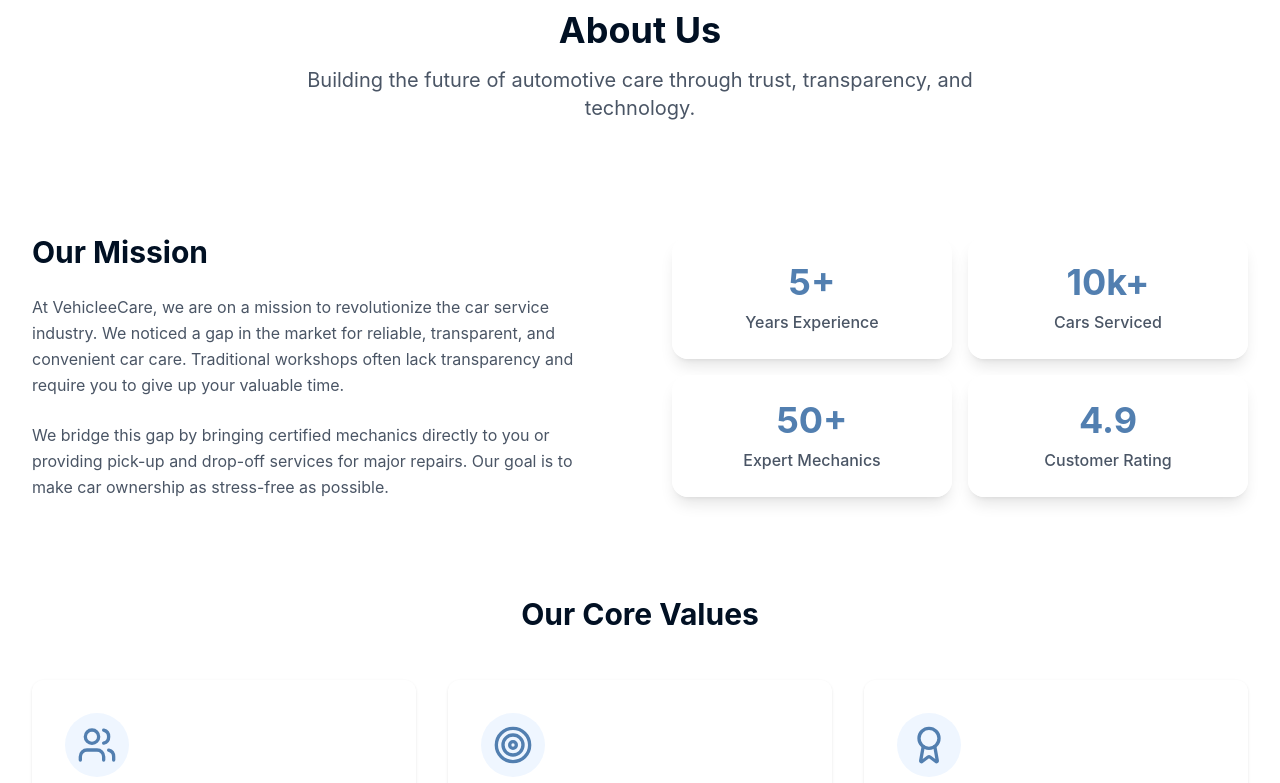
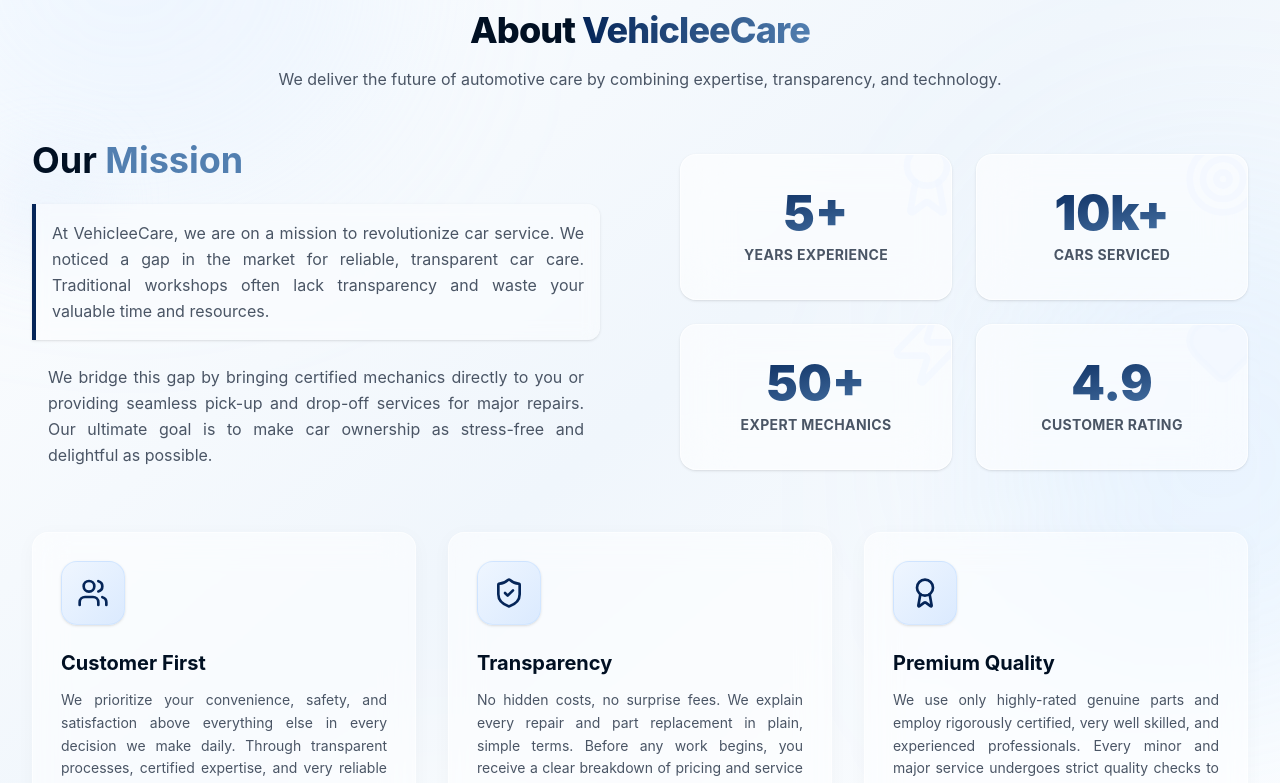
Before and after one commit to sinhagouravv/VehicleeCare, a React (Vite) app in the folder frontend/: page / in a window 1280 px wide. Shown: the part 1920-2703 px from the top of the page. Built offline with nearby package versions, Linux system fonts and the light colour scheme.

Commit message:
Enhanced the about page in terms of UI and UX

```diff
--- a/frontend/src/pages/About.jsx
+++ b/frontend/src/pages/About.jsx
@@ -1,69 +1,139 @@
-import React from 'react';
-import { Users, Target, Award } from 'lucide-react';
+import React, { useState, useEffect } from 'react';
+import { Users, Target, Award, ShieldCheck, Heart, Zap } from 'lucide-react';
+import { motion, AnimatePresence } from 'framer-motion';
 
 const About = () => {
+    const defaultMissionTexts = [
+        { id: 1, content: "At VehicleeCare, we are on a mission to revolutionize car service. We noticed a gap in the market for reliable, transparent car care. Traditional workshops often lack transparency and waste your valuable time and resources." },
+        { id: 2, content: "We bridge this gap by bringing certified mechanics directly to you or providing seamless pick-up and drop-off services for major repairs. Our ultimate goal is to make car ownership as stress-free and delightful as possible." },
+        { id: 3, content: "We leverage advanced diagnostics and modern service standards to ensure precise, efficient repairs every time. By combining technology with expert craftsmanship, we minimize downtime and maximize your vehicle’s long-term performance and reliability." },
+        { id: 4, content: "We believe great car care goes beyond repairs. From transparent communication and timely updates to dedicated customer support, we are committed to delivering a smooth, dependable experience built on trust and excellence." }
+    ];
+
+    const [missionTexts, setMissionTexts] = useState(defaultMissionTexts);
+
+    useEffect(() => {
+        const interval = setInterval(() => {
+            setMissionTexts(prev => {
+                const newTexts = [...prev];
+                const first = newTexts.shift();
+                newTexts.push(first);
+                return newTexts;
+            });
+        }, 7000);
+        return () => clearInterval(interval);
+    }, []);
     return (
-        <div className="bg-white min-h-screen flex items-center py-20 relative overflow-hidden">
-            {/* Background decorative elements */}
-            <div className="absolute top-0 left-0 w-full h-full bg-gradient-to-b from-blue-50/50 to-white -z-10"></div>
-            <div className="absolute top-20 right-0 w-96 h-96 bg-blue-100/30 rounded-full blur-3xl -z-10"></div>
+        <div id="about" className="relative min-h-screen w-full flex items-center justify-center overflow-hidden bg-gradient-to-br from-white via-[#f0f6fc] to-white py-24">
+            {/* Abstract Ambient Background Elements */}
+            <div className="absolute top-[-10%] left-[-10%] w-[40%] h-[40%] bg-blue-200/20 rounded-full blur-[100px] pointer-events-none"></div>
+            <div className="absolute top-[30%] right-[-10%] w-[30%] h-[50%] bg-blue-300/15 rounded-full blur-[120px] pointer-events-none"></div>
+            <div className="absolute bottom-[-10%] left-[20%] w-[30%] h-[30%] bg-white/40 rounded-full blur-[80px] pointer-events-none"></div>
 
-            <div className="w-full">
-                <div className="text-center py-16 mb-12">
-                    <div className="max-w-7xl mx-auto px-4 sm:px-6 lg:px-8">
-                        <h1 className="text-4xl font-bold mb-4 text-[#011023]">About Us</h1>
-                        <p className="text-xl text-gray-600 max-w-2xl mx-auto">Building the future of automotive care through trust, transparency, and technology.</p>
+            <div className="max-w-7xl mx-auto px-4 sm:px-6 lg:px-8 w-full z-10 relative">
+
+                {/* Header Section */}
+                <div className="text-center mt-12 mb-10 md:mb-12">
+                    <h1 className="text-4xl md:text-4xl font-extrabold text-[#011023] mb-4 tracking-tight">
+                        About <span className="text-transparent bg-clip-text bg-gradient-to-r from-[#052558] to-[#527FB0]">VehicleeCare</span>
+                    </h1>
+                    <p className="text-gray-600 max-w-3xl mx-auto text-sm md:text-base leading-relaxed">
+                        We deliver the future of automotive care by combining expertise, transparency, and technology.
+                    </p>
+                </div>
+
+                <div className="grid lg:grid-cols-2 gap-12 lg:gap-20 items-center mb-2">
+                    {/* Mission Text Area */}
+                    <div className="relative ">
+                        <div className="absolute -left-6 mt-7 w-20 h-20 bg-blue-100/50 rounded-full blur-2xl -z-10"></div>
+                        <h2 className="text-3xl md:text-4xl font-bold text-[#011023] mb-6">Our <span className="text-[#527FB0]">Mission</span></h2>
+                        <div className="space-y-6 text-gray-600 leading-relaxed text-sm md:text-base h-[460px] sm:h-[420px] md:h-[360px] lg:h-[320px] relative flex flex-col">
+
+                            {/* Static Outer Box for the top paragraph */}
+                            <div className="bg-white/40 backdrop-blur-sm border-l-4 border-[#052558] rounded-r-xl shadow-sm overflow-hidden h-auto relative shrink-0">
+                                <AnimatePresence initial={false} mode="wait">
+                                    <motion.p
+                                        key={missionTexts[0].id}
+                                        initial={{ opacity: 0, y: 20 }}
+                                        animate={{ opacity: 1, y: 0 }}
+                                        exit={{ opacity: 0, y: -20 }}
+                                        transition={{ duration: 0.5, ease: "easeInOut" }}
+                                        className="p-4 px-4 text-justify"
+                                    >
+                                        {missionTexts[0].content.includes("ultimate goal") ? (
+                                            <>We bridge this gap by bringing certified mechanics directly to you or providing seamless pick-up and drop-off services for major repairs. Our ultimate goal is to make car ownership as stress-free and delightful as possible.</>
+                                        ) : (
+                                            missionTexts[0].content
+                                        )}
+                                    </motion.p>
+                                </AnimatePresence>
+                            </div>
+
+                            {/* Static space for the bottom paragraph to slide through */}
+                            <div className="overflow-hidden relative flex-grow">
+                                <AnimatePresence initial={false} mode="wait">
+                                    <motion.p
+                                        key={missionTexts[1].id}
+                                        initial={{ opacity: 0, y: 20 }}
+                                        animate={{ opacity: 1, y: 0 }}
+                                        exit={{ opacity: 0, y: -20 }}
+                                        transition={{ duration: 0.5, ease: "easeInOut" }}
+                                        className="px-4 text-justify absolute w-full"
+                                    >
+                                        {missionTexts[1].content.includes("ultimate goal") ? (
+                                            <>We bridge this gap by bringing certified mechanics directly to you or providing seamless pick-up and drop-off services for major repairs. Our ultimate goal is to make car ownership as stress-free and delightful as possible.</>
+                                        ) : (
+                                            missionTexts[1].content
+                                        )}
+                                    </motion.p>
+                                </AnimatePresence>
+                            </div>
+
+                        </div>
+                    </div>
+
+                    {/* Stats Grid */}
+                    <div className="grid grid-cols-2 -mt-10 gap-4 md:gap-6 relative">
+
+                        {[
+                            { number: "5+", label: "Years Experience", icon: <Award size={20} /> },
+                            { number: "10k+", label: "Cars Serviced", icon: <Target size={20} /> },
+                            { number: "50+", label: "Expert Mechanics", icon: <Zap size={20} /> },
+                            { number: "4.9", label: "Customer Rating", icon: <Heart size={20} fill="currentColor" /> }
+                        ].map((stat, idx) => (
+                            <div key={idx} className="group bg-white/60 backdrop-blur-xl p-7 md:p-8.5 rounded-2xl text-center shadow-sm border border-white/60 hover:shadow-xl hover:-translate-y-2 transition-all duration-300 relative overflow-hidden">
+                                <div className="absolute -right-4 -top-4 text-blue-50/50 group-hover:text-blue-100/50 transform group-hover:scale-150 transition-all duration-500">
+                                    {React.cloneElement(stat.icon, { size: 80 })}
+                                </div>
+                                <div className="relative z-10">
+                                    <h3 className="text-4xl md:text-5xl font-black text-transparent bg-clip-text bg-gradient-to-br from-[#052558] to-[#527FB0] mb-2">{stat.number}</h3>
+                                    <p className="text-gray-600 text-xs md:text-sm font-bold tracking-wide uppercase">{stat.label}</p>
+                                </div>
+                            </div>
+                        ))}
                     </div>
                 </div>
 
-                <div className="max-w-7xl mx-auto px-4 sm:px-6 lg:px-8">
-                    <div className="grid md:grid-cols-2 gap-16 items-center">
-                        <div>
-                            <h2 className="text-3xl font-bold text-[#011023] mb-6">Our Mission</h2>
-                            <p className="text-gray-600 mb-6 leading-relaxed">
-                                At VehicleeCare, we are on a mission to revolutionize the car service industry. We noticed a gap in the market for reliable, transparent, and convenient car care. Traditional workshops often lack transparency and require you to give up your valuable time.
-                            </p>
-                            <p className="text-gray-600 leading-relaxed">
-                                We bridge this gap by bringing certified mechanics directly to you or providing pick-up and drop-off services for major repairs. Our goal is to make car ownership as stress-free as possible.
-                            </p>
-                        </div>
-                        <div className="grid grid-cols-2 gap-4">
-                            <div className="bg-white/60 backdrop-blur-md p-6 rounded-2xl text-center shadow-lg border border-white/50 transform hover:-translate-y-1 transition-transform">
-                                <h3 className="text-4xl font-bold text-[#527FB0] mb-2">5+</h3>
-                                <p className="text-gray-600 font-medium">Years Experience</p>
+                {/* Core Values Section */}
+                <div className="relative">
+
+                    <div className="grid md:grid-cols-3 gap-6 md:gap-8">
+                        {[
+                            { icon: <Users className="w-8 h-8" />, title: "Customer First", desc: "We prioritize your convenience, safety, and satisfaction above everything else in every decision we make daily. Through transparent processes, certified expertise, and very reliable service standards, we ensure a smooth and dependable experience." },
+                            { icon: <ShieldCheck className="w-8 h-8" />, title: "Transparency", desc: "No hidden costs, no surprise fees. We explain every repair and part replacement in plain, simple terms. Before any work begins, you receive a clear breakdown of pricing and service details, so you always know exactly what you're paying for, with complete confidence and clarity." },
+                            { icon: <Award className="w-8 h-8" />, title: "Premium Quality", desc: "We use only highly-rated genuine parts and employ rigorously certified, very well skilled, and experienced professionals. Every minor and major service undergoes strict quality checks to ensure your vehicle performs safely, reliably, and at its absolute best." }
+                        ].map((value, idx) => (
+                            <div key={idx} className="group bg-white/50 backdrop-blur-lg border border-white/60 p-7 rounded-2xl shadow-[0_4px_20px_rgba(0,0,0,0.03)] hover:shadow-[0_10px_30px_rgba(5,37,88,0.08)] hover:-translate-y-2 transition-all duration-300">
+                                <div className="mb-6 w-16 h-16 bg-gradient-to-br from-blue-50 to-blue-100 rounded-2xl flex items-center justify-center text-[#052558] group-hover:bg-gradient-to-br group-hover:from-[#052558] group-hover:to-[#527FB0] group-hover:text-white  transition-all duration-300 shadow-sm border border-blue-200/50">
+                                    {value.icon}
+                                </div>
+                                <h3 className="text-xl font-bold text-[#011023] mb-3 group-hover:text-[#052558] transition-colors">{value.title}</h3>
+                                <p className="text-gray-600 text-justify text-sm leading-relaxed">{value.desc}</p>
                             </div>
-                            <div className="bg-white/60 backdrop-blur-md p-6 rounded-2xl text-center shadow-lg border border-white/50 transform hover:-translate-y-1 transition-transform">
-                                <h3 className="text-4xl font-bold text-[#527FB0] mb-2">10k+</h3>
-                                <p className="text-gray-600 font-medium">Cars Serviced</p>
-                            </div>
-                            <div className="bg-white/60 backdrop-blur-md p-6 rounded-2xl text-center shadow-lg border border-white/50 transform hover:-translate-y-1 transition-transform">
-                                <h3 className="text-4xl font-bold text-[#527FB0] mb-2">50+</h3>
-                                <p className="text-gray-600 font-medium">Expert Mechanics</p>
-                            </div>
-                            <div className="bg-white/60 backdrop-blur-md p-6 rounded-2xl text-center shadow-lg border border-white/50 transform hover:-translate-y-1 transition-transform">
-                                <h3 className="text-4xl font-bold text-[#527FB0] mb-2">4.9</h3>
-                                <p className="text-gray-600 font-medium">Customer Rating</p>
-                            </div>
-                        </div>
-                    </div>
-
-                    <div className="mt-24">
-                        <h2 className="text-3xl font-bold text-[#011023] mb-12 text-center">Our Core Values</h2>
-                        <div className="grid md:grid-cols-3 gap-8">
-                            {[
-                                { icon: <Users className="w-10 h-10 text-[#527FB0]" />, title: "Customer First", desc: "We prioritize your convenience and safety above everything else." },
-                                { icon: <Target className="w-10 h-10 text-[#527FB0]" />, title: "Transparency", desc: "No hidden costs. We explain every repair in simple terms." },
-                                { icon: <Award className="w-10 h-10 text-[#527FB0]" />, title: "Quality", desc: "We use only genuine parts and employ certified professionals." }
-                            ].map((value, idx) => (
-                                <div key={idx} className="bg-white/80 backdrop-blur-sm border border-white/60 p-8 rounded-xl shadow-sm hover:shadow-xl transition-all hover:-translate-y-2">
-                                    <div className="mb-4 bg-blue-50 w-16 h-16 rounded-full flex items-center justify-center">{value.icon}</div>
-                                    <h3 className="text-xl font-bold text-[#011023] mb-3">{value.title}</h3>
-                                    <p className="text-gray-600">{value.desc}</p>
-                                </div>
-                            ))}
-                        </div>
+                        ))}
                     </div>
                 </div>
+
             </div>
         </div>
     );
```
